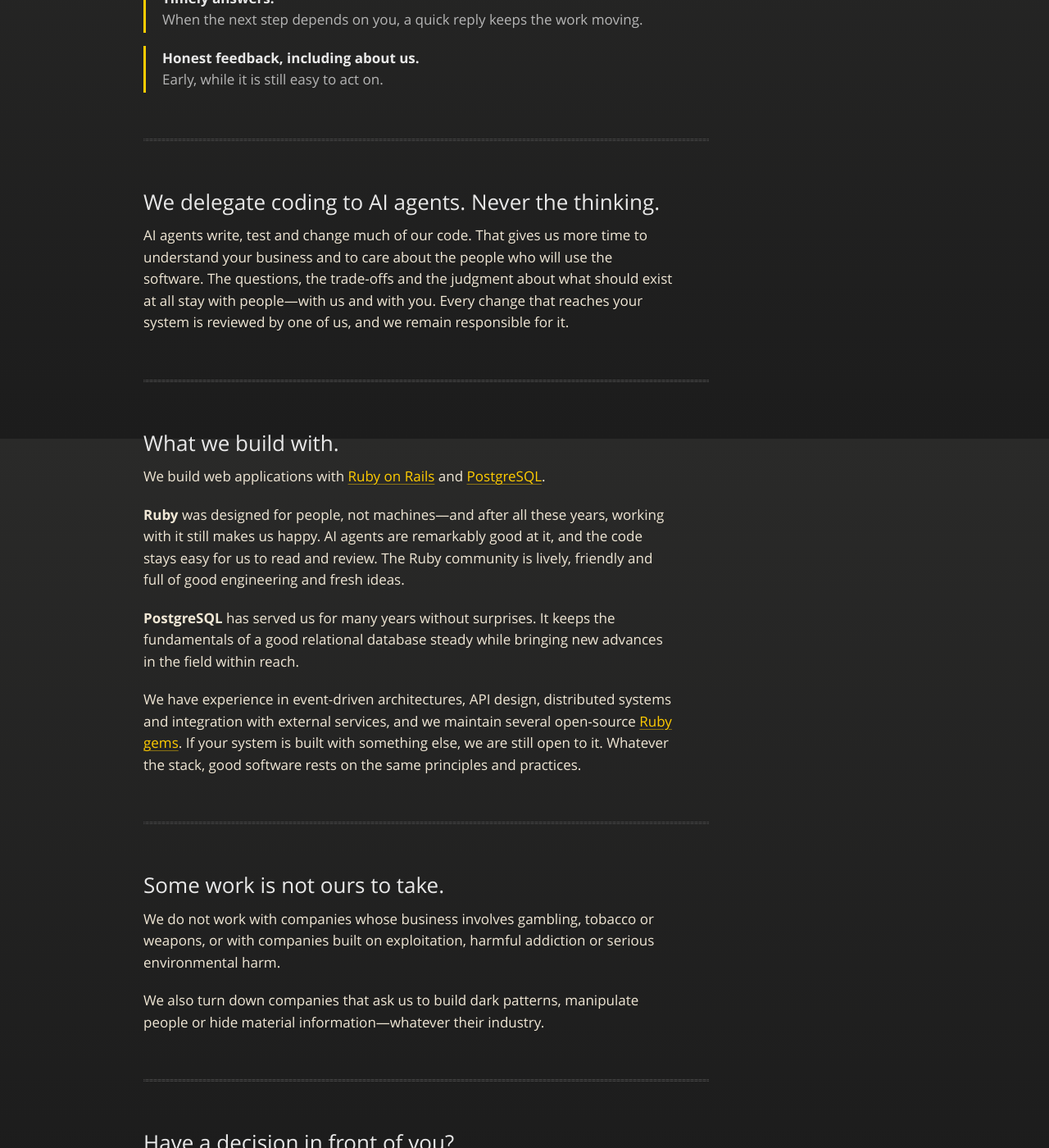
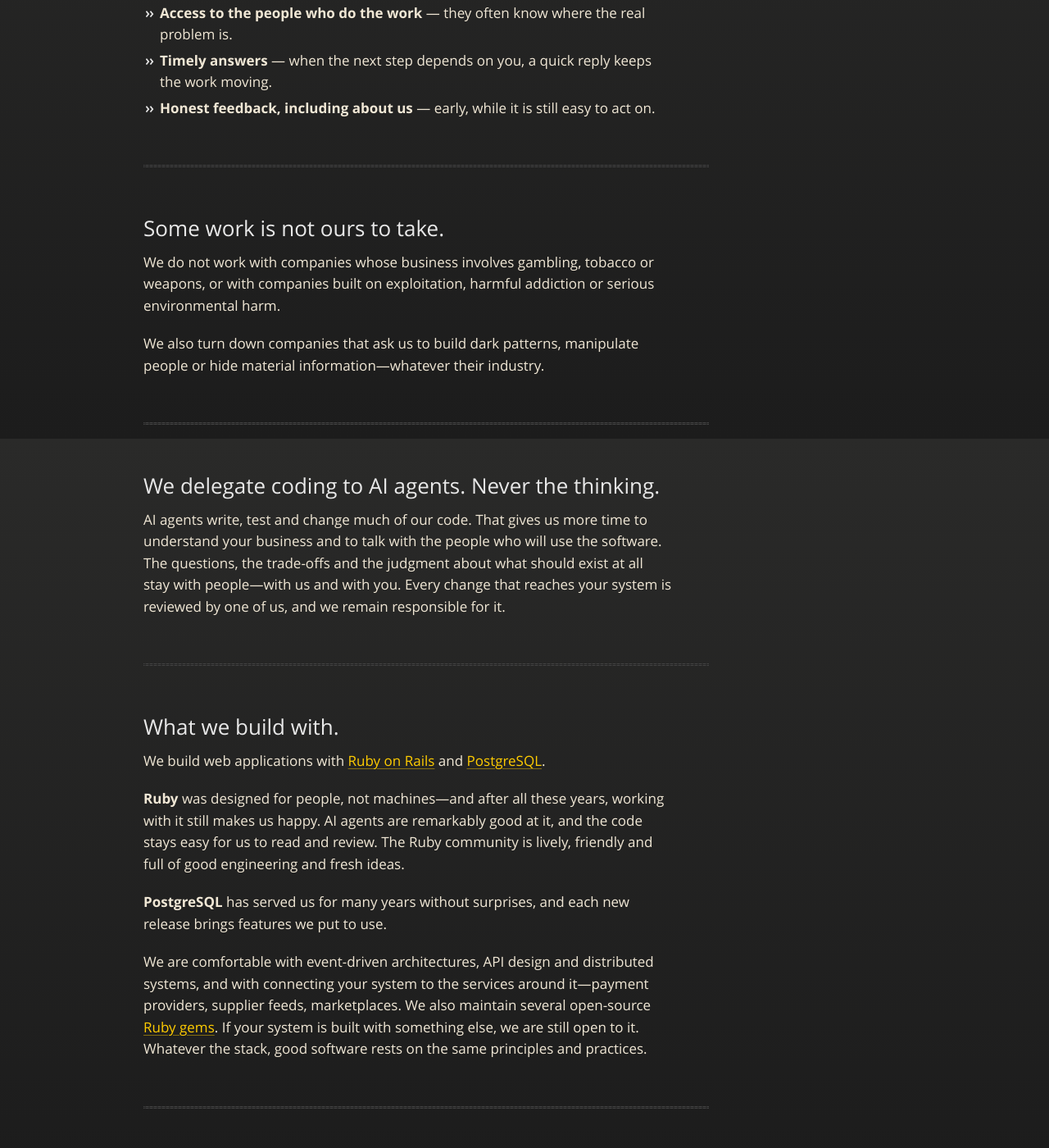
Before and after one commit to tutuf/tutuf.github.io, a Jekyll site: the page built from how-we-work.md, in a window 1280 px wide and 1400 px high, scrolled down 2165 px. Shown: the whole window at 82% size. Built offline with Jekyll 4.4.1, drawn with Linux system fonts in a browser that asks for light colours; some of the changed text lies outside the part shown.

Commit message:
Make the How we work page easier to scan
List the four next steps, give what we ask of you a lighter list, move
the work we do not take next to it, and make the AI, PostgreSQL and
experience lines more concrete.

Co-Authored-By: Claude Opus 5.5 <noreply@anthropic.com>

```diff
--- a/how-we-work.md
+++ b/how-we-work.md
@@ -45,17 +52,24 @@ At the end of each increment, we review the result together and decide whether t
 
 The work goes best when the people who know the business stay close to it.
 
-* **A decision-maker.** Someone on your side with the authority to set priorities and the time to stay involved.
-* **Access to the people who do the work.** They often know where the real problem is.
-* **Timely answers.** When the next step depends on you, a quick reply keeps the work moving.
-* **Honest feedback, including about us.** Early, while it is still easy to act on.
-{: .lenses}
+* **A decision-maker** — someone on your side with the authority to set priorities and the time to stay involved.
+* **Access to the people who do the work** — they often know where the real problem is.
+* **Timely answers** — when the next step depends on you, a quick reply keeps the work moving.
+* **Honest feedback, including about us** — early, while it is still easy to act on.
+
+---
+
+## Some work is not ours to take.
+
+We do not work with companies whose business involves gambling, tobacco or weapons, or with companies built on exploitation, harmful addiction or serious environmental harm.
+
+We also turn down companies that ask us to build dark patterns, manipulate people or hide material information—whatever their industry.
 
 ---
 
 ## We delegate coding to AI agents. Never the thinking.
 
-AI agents write, test and change much of our code. That gives us more time to understand your business and to care about the people who will use the software. The questions, the trade-offs and the judgment about what should exist at all stay with people—with us and with you. Every change that reaches your system is reviewed by one of us, and we remain responsible for it.
+AI agents write, test and change much of our code. That gives us more time to understand your business and to talk with the people who will use the software. The questions, the trade-offs and the judgment about what should exist at all stay with people—with us and with you. Every change that reaches your system is reviewed by one of us, and we remain responsible for it.
 
 ---
 
@@ -65,17 +79,9 @@ We build web applications with [Ruby on Rails](https://rubyonrails.org/) and [Po
 
 **Ruby** was designed for people, not machines—and after all these years, working with it still makes us happy. AI agents are remarkably good at it, and the code stays easy for us to read and review. The Ruby community is lively, friendly and full of good engineering and fresh ideas.
 
-**PostgreSQL** has served us for many years without surprises. It keeps the fundamentals of a good relational database steady while bringing new advances in the field within reach.
+**PostgreSQL** has served us for many years without surprises, and each new release brings features we put to use.
 
-We have experience in event-driven architectures, API design, distributed systems and integration with external services, and we maintain several open-source [Ruby gems](https://github.com/tutuf/). If your system is built with something else, we are still open to it. Whatever the stack, good software rests on the same principles and practices.
-
----
-
-## Some work is not ours to take.
-
-We do not work with companies whose business involves gambling, tobacco or weapons, or with companies built on exploitation, harmful addiction or serious environmental harm.
-
-We also turn down companies that ask us to build dark patterns, manipulate people or hide material information—whatever their industry.
+We are comfortable with event-driven architectures, API design and distributed systems, and with connecting your system to the services around it—payment providers, supplier feeds, marketplaces. We also maintain several open-source [Ruby gems](https://github.com/tutuf/). If your system is built with something else, we are still open to it. Whatever the stack, good software rests on the same principles and practices.
 
 ---
 
```
Also changed, not shown: other parts of how-we-work.md (+8 -1 lines).
